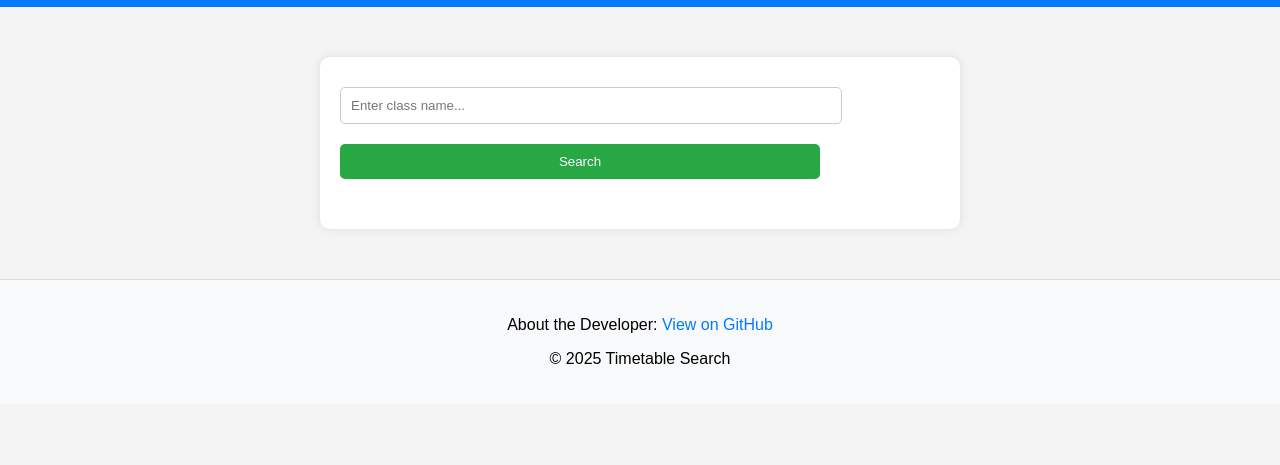
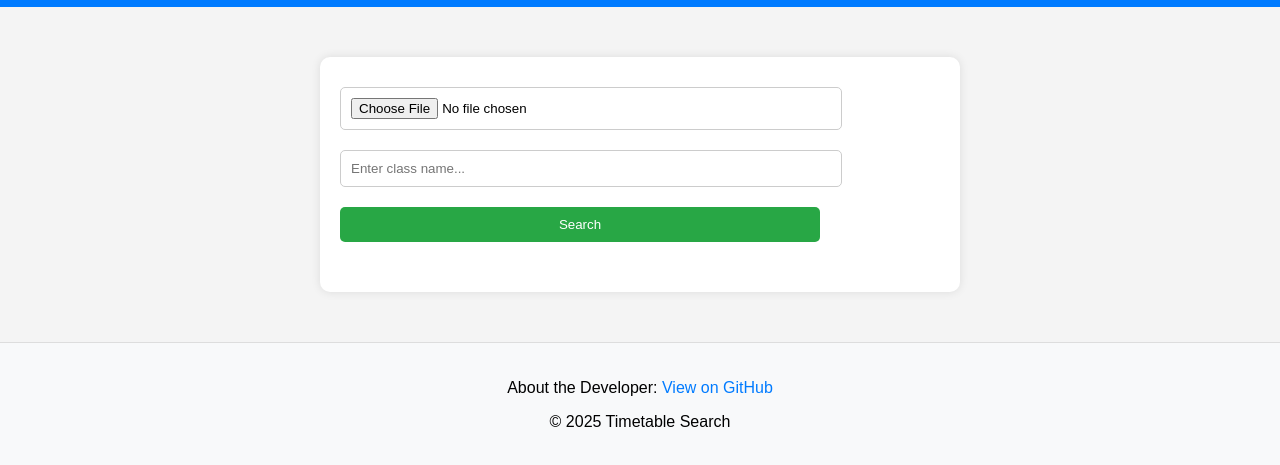
Before and after one commit to Sherry-22k-4736/TimeTable-test, a plain HTML site: page index.html in a window 1280 px wide. Shown: the part 41-506 px from the top of the page. Drawn offline with nearby package versions, Linux system fonts and the light colour scheme; no server answers.

Commit message:
Update index.html

```diff
--- a/index.html
+++ b/index.html
@@ -18,7 +18,7 @@
 
     <!-- Main Content -->
     <div class="container">
-         <!-- FileInput <input type="file" id="fileInput" accept=".xlsx, .csv" />-->
+        <input type="file" id="fileInput" accept=".xlsx, .csv" />
         <input type="text" id="searchInput" placeholder="Enter class name..." />
         <button id="searchBtn">Search</button>
         <div id="results"></div>
```
